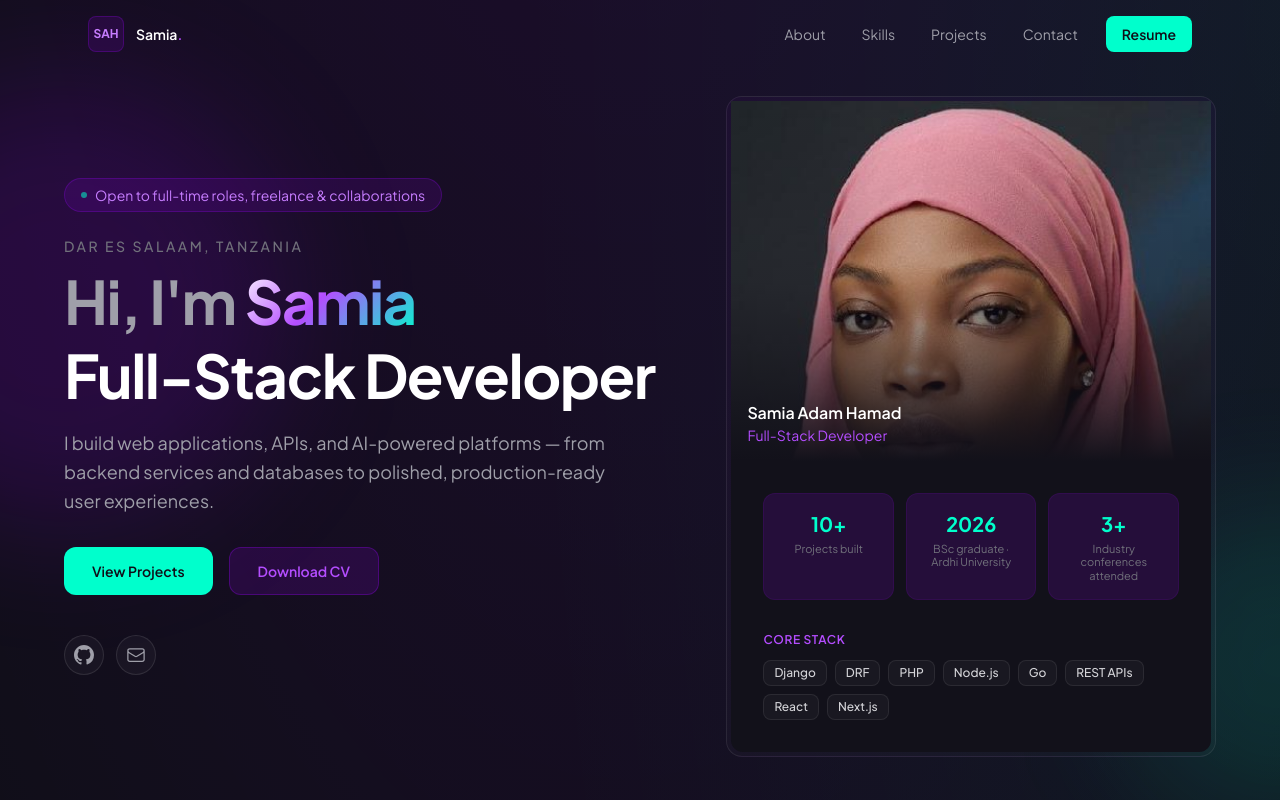
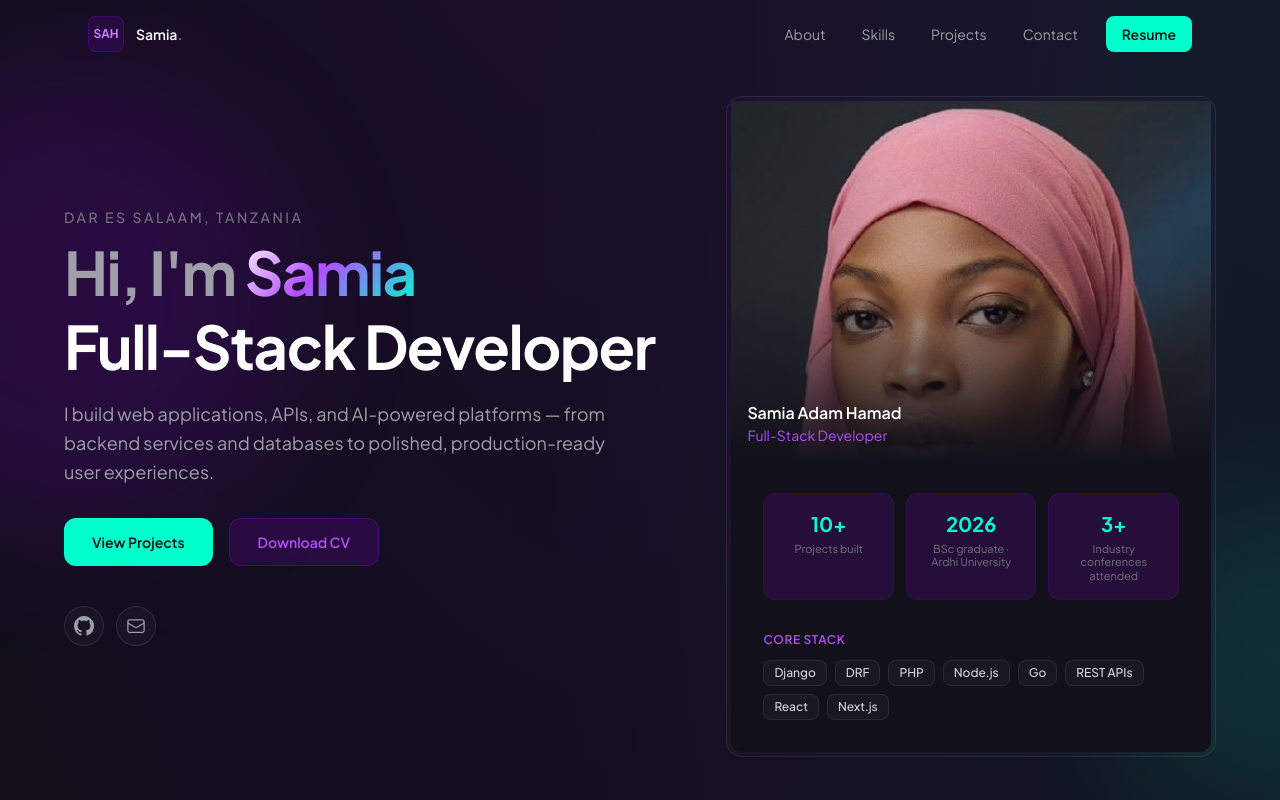
Before and after one commit to Samiahamad37/my-portfolio, a Next.js app: page / in a window 1280 px wide. Shown: the top 800 px of the page. Built offline with nearby package versions, Linux system fonts and the light colour scheme.

Commit message:
upgrading the web

```diff
--- a/src/components/Hero.tsx
+++ b/src/components/Hero.tsx
@@ -22,11 +22,6 @@ export default function Hero() {
 
       <div className="relative mx-auto grid w-full max-w-6xl items-center gap-12 lg:grid-cols-[1.1fr_0.9fr] lg:gap-16">
         <div>
-          <div className="mb-6 inline-flex items-center gap-2 rounded-full badge-primary px-4 py-1.5 text-sm animate-fade-in">
-            <span className="h-1.5 w-1.5 rounded-full bg-cta animate-pulse" />
-            {siteConfig.availability}
-          </div>
-
           <p className="mb-3 text-sm font-medium uppercase tracking-[0.18em] text-zinc-500 animate-fade-in-up">
             {siteConfig.location}
           </p>
--- a/src/data/portfolio.ts
+++ b/src/data/portfolio.ts
@@ -8,7 +8,6 @@ export const siteConfig = {
   email: "hamadsamia37@icloud.com",
   phone: "+255 714065166",
   location: "Dar es Salaam, Tanzania",
-  availability: "Open to full-time roles, freelance & collaborations",
   social: {
     github: "https://github.com/Samiahamad37",
   },
```
